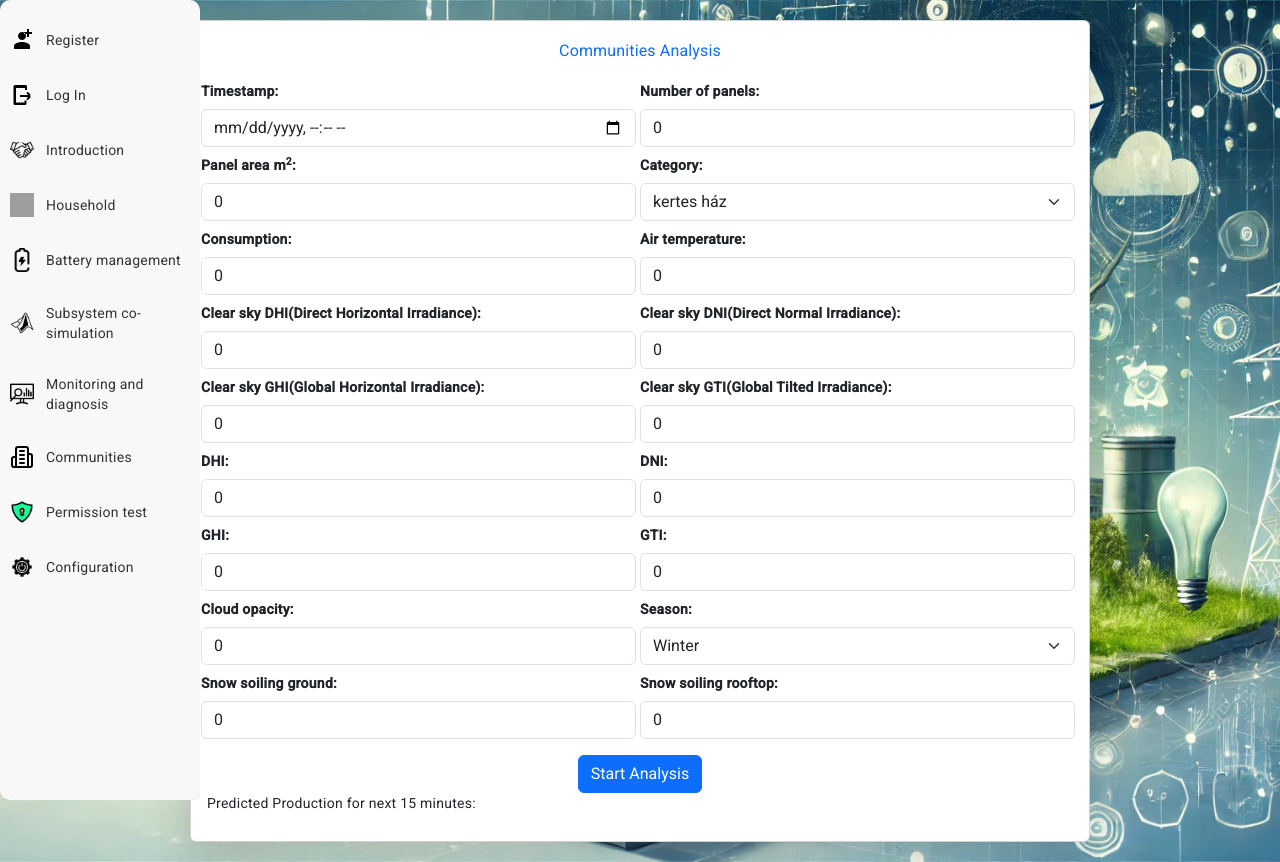
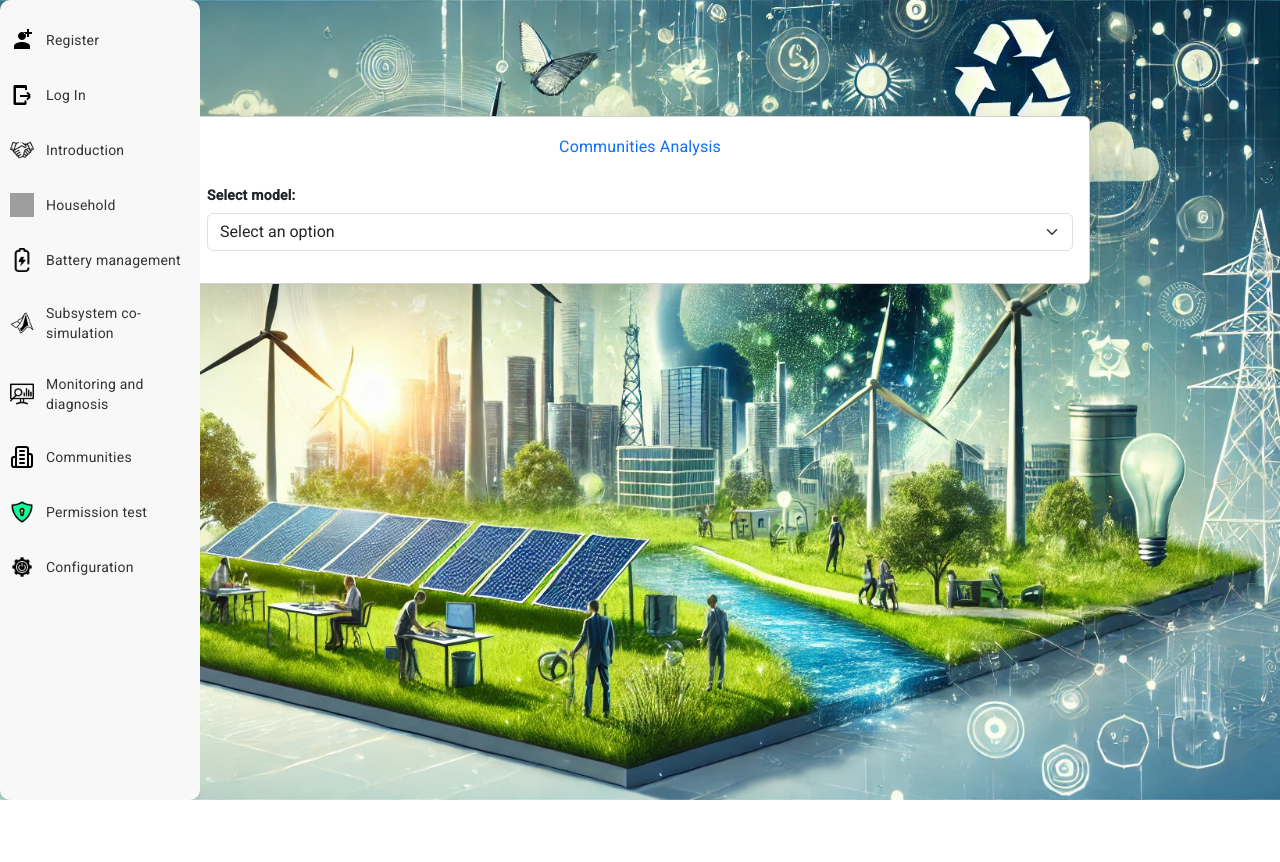
Before and after one commit to XY56L7/Szakdolgozat_Projekt, an Angular app in the folder Szakdolgozat_Frontend_Angular/szakdolgozat-frontend/: page /communities in a window 1280 px wide. After the commit the page ends 800 px from the top, so only its background shows below. Built offline with nearby package versions, Linux system fonts and the light colour scheme; grey boxes are pictures that could not be loaded.

Commit message:
added new selection for another model

```diff
--- a/Szakdolgozat_Frontend_Angular/szakdolgozat-frontend/src/app/communities/communities.component.html
+++ b/Szakdolgozat_Frontend_Angular/szakdolgozat-frontend/src/app/communities/communities.component.html
@@ -7,6 +7,16 @@
                 <div class="card-body">
                     <h3 class="card-title text-center mb-4 text-primary">Communities Analysis</h3>
                     <form #form="ngForm" class="row g-3" (ngSubmit)="predict()">
+                        <div class="mb-3">
+                            <label for="model" class="form-label">Select model:</label>
+                             <select name="model" id="model" class="form-select" [(ngModel)]="selectedModel" required>
+                                <option value="" disabled selected>Select an option</option>
+                                <option value="Reg">XGB Regressor</option>
+                                <option value="GRU">GRU</option>
+                            </select>
+                        </div>
+
+                        <div *ngIf="selectedModel === 'Reg'">
                             <div class="row g-1">
                                 <div class="col-md-6">
                                     <label for="timestamp" class="form-label">Timestamp:</label>
@@ -104,10 +114,35 @@
                             <div class="col-12 text-center">
                                 <button type="submit" class="btn btn-primary">Start Analysis</button>
                             </div>
+                        </div>
+
+                        <div *ngIf="selectedModel === 'GRU'">
+                            <p>For the model to work, use the template pattern (.txt file), where you need to provide data for the past 96 hours with 1-hour resolution. The template contains the input features required for the model. You need to provide these, where one row represents one hour of data.
+                                <a href="assets/files/template.txt" download="template.txt" class="btn-primary">
+                                    Download template
+                                </a>
+                            </p>
+
+                            <div class="row g-1">
+                                <label for="fileInput">Upload data file</label>
+                                <input type="file" id="fileInput" class="form-control" (change)="onFileSelected($event)" accept=".txt" required />
+                            </div>
+
+                            <div class="col-12 text-center">
+                                <button type="submit" class="btn btn-primary">Start Analysis</button>
+                            </div>
+                        </div>
+
                     </form>
-                    <p>Predicted Production for next 15 minutes: {{ predictedP }}</p>
+                    <div *ngIf="selectedModel === 'Reg'">
+                        <p>Predicted Production for next 15 minutes: {{ predictedP }} kWh</p>
+                    </div>
+
+                    <div *ngIf="selectedModel === 'GRU'">
+                        <p>Predicted Production for next 1 hour: {{ predictedP }} kWh</p>
                     </div>
                 </div>
             </div>
         </div>
     </div>
+</div>
--- a/Szakdolgozat_Frontend_Angular/szakdolgozat-frontend/src/app/communities/communities.component.ts
+++ b/Szakdolgozat_Frontend_Angular/szakdolgozat-frontend/src/app/communities/communities.component.ts
@@ -19,13 +19,22 @@ export class CommunitiesComponent {
   };
   predictedP: number | undefined;
   plotUrl: string | undefined;
+  selectedModel: string = '';
+  selectedFile: File | null = null;
 
   s_options = ['Winter', 'Spring', 'Summer', 'Autumn'];
   c_options = ['kertes ház', 'ikerház', 'panel lakás', 'apartman', 'sorház', 'tanya', 'kunyhó', 'családi ház', 'irodaház', 'iskola', 'hivatal', 'könyvtár', 'gyár']
 
-  constructor(private communitiesService: communitiesService, private router: Router) {}
+  constructor(private communitiesService: communitiesService, private router: Router) { }
+
+  onFileSelected(event: any) {
+    if (event.target.files.length > 0) {
+      this,this.selectedFile = event.target.files[0];
+    }
+  }
 
   predict(){
+    if (this.selectedModel == "Reg") {
       const newCommunitiesData: CommunitiesData = {
         timestamp: this.formData.timestamp,
         number_of_panels: this.formData.number_of_panels,
@@ -51,4 +60,8 @@ export class CommunitiesComponent {
         this.predictedP = response.predicted_production;
       })
     }
+    else if (this.selectedModel == "GRU") {
+
     }
+  }
+}
```
Lines whose indentation alone changed are shown as unchanged.
